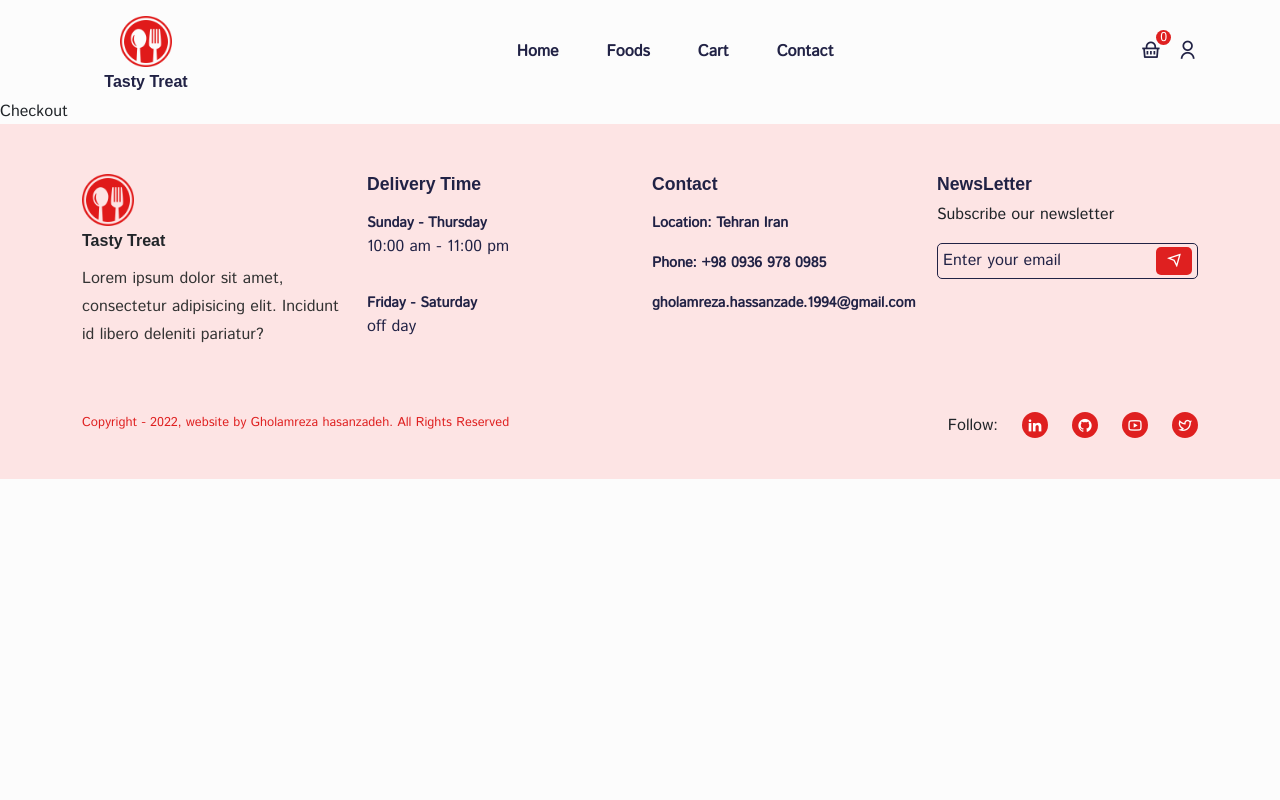
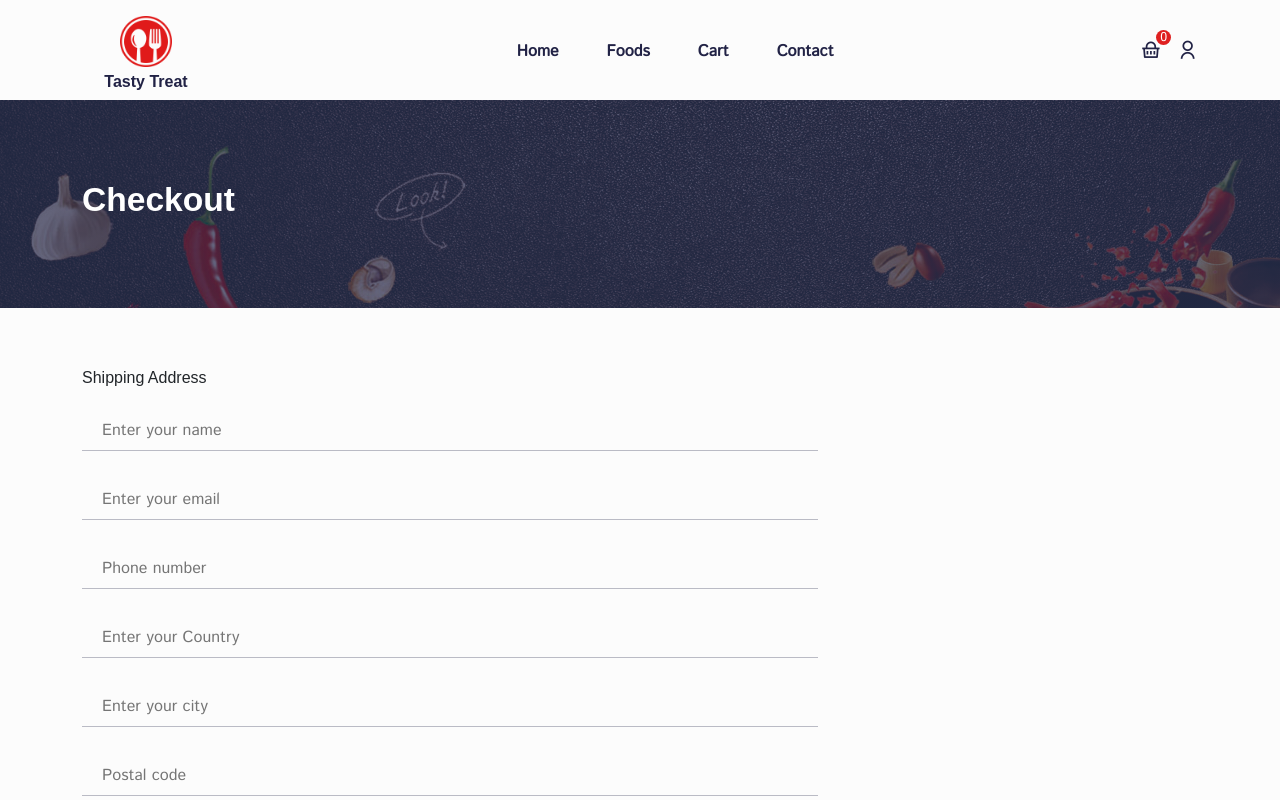
Before and after one commit to gholamreza-hasnzade/Reactjs-food-App-redux-toolkit, a React (Create React App) app: page /checkout in a window 1280 px wide. Shown: the top 800 px of the page. Built offline with nearby package versions, Linux system fonts and the light colour scheme; a web font is replaced by a local one.

Commit message:
fixed checkout form

```diff
--- a/src/pages/checkout/Checkout.jsx
+++ b/src/pages/checkout/Checkout.jsx
@@ -1,9 +1,53 @@
-import React from 'react'
+import React from "react";
+import { Container, Row, Col } from "reactstrap";
+import { useSelector } from "react-redux";
+
+import Helmet from "../../components/helmet/Helmet";
+import { CommonSection } from "../../components/UI";
 
 const Checkout = () => {
   return (
-    <div>Checkout</div>
-  )
-}
+    <Helmet title={"Checkout"}>
+      <CommonSection title={"Checkout"} />
+      <section>
+        <Container>
+          <Row>
+            <Col lg="8" md="6">
+              <h6 className="mb-4">Shipping Address</h6>
+              <form className="checkout__form">
+                <div className="form__group">
+                  <input type="text" placeholder="Enter your name" />
+                </div>
 
-export default Checkout
+                <div className="form__group">
+                  <input type="email" placeholder="Enter your email" />
+                </div>
+
+                <div className="form__group">
+                  <input type="number" placeholder="Phone number" />
+                </div>
+
+                <div className="form__group">
+                  <input type="text" placeholder="Enter your Country" />
+                </div>
+
+                <div className="form__group">
+                  <input type="text" placeholder="Enter your city" />
+                </div>
+
+                <div className="form__group">
+                  <input type="number" placeholder="Postal code" />
+                </div>
+
+
+                <button className="addToCart__btn">Payment</button>
+              </form>
+            </Col>
+          </Row>
+        </Container>
+      </section>
+    </Helmet>
+  );
+};
+
+export default Checkout;
```
